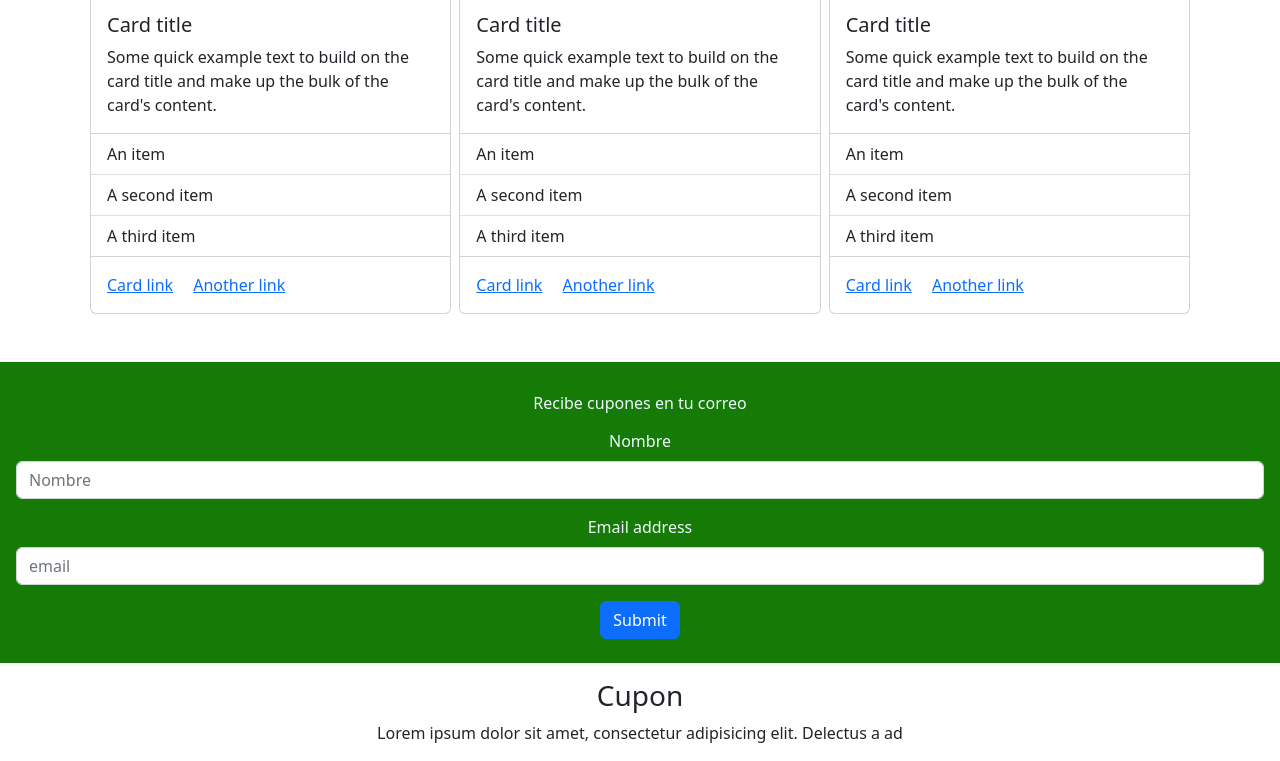
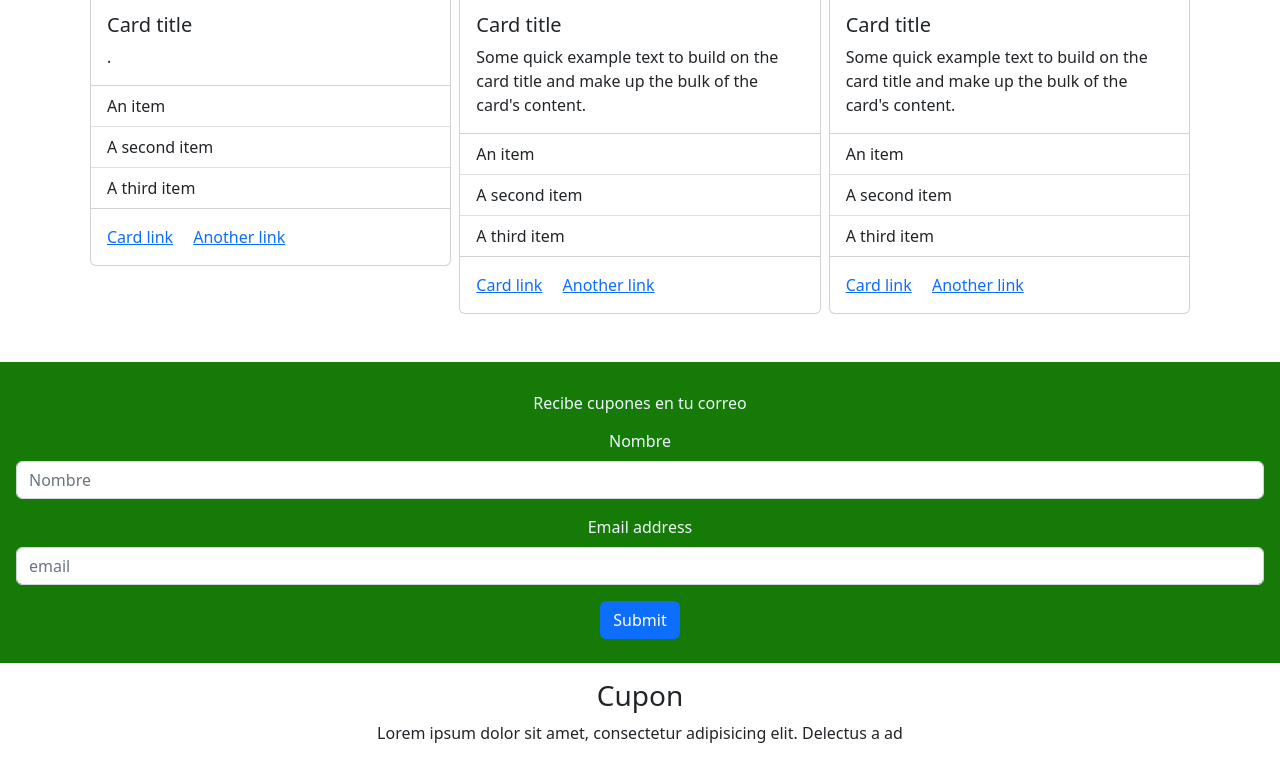
Before and after one commit to JacKniflan/BootstrapColResp, a plain HTML site: page index.html in a window 1280 px wide. Shown: the part 953-1714 px from the top of the page. Drawn offline with nearby package versions, Linux system fonts and the light colour scheme.

Commit message:
cambios texto

```diff
--- a/index.html
+++ b/index.html
@@ -101,8 +101,7 @@
             <img src="assets/img/1.jpg" class="card-img-top" alt="...">
             <div class="card-body">
               <h5 class="card-title">Card title</h5>
-              <p class="card-text">Some quick example text to build on the card title and make up the bulk of the card's
-                content.</p>
+              <p class="card-text">.</p>
             </div>
             <ul class="list-group list-group-flush">
               <li class="list-group-item">An item</li>
```
